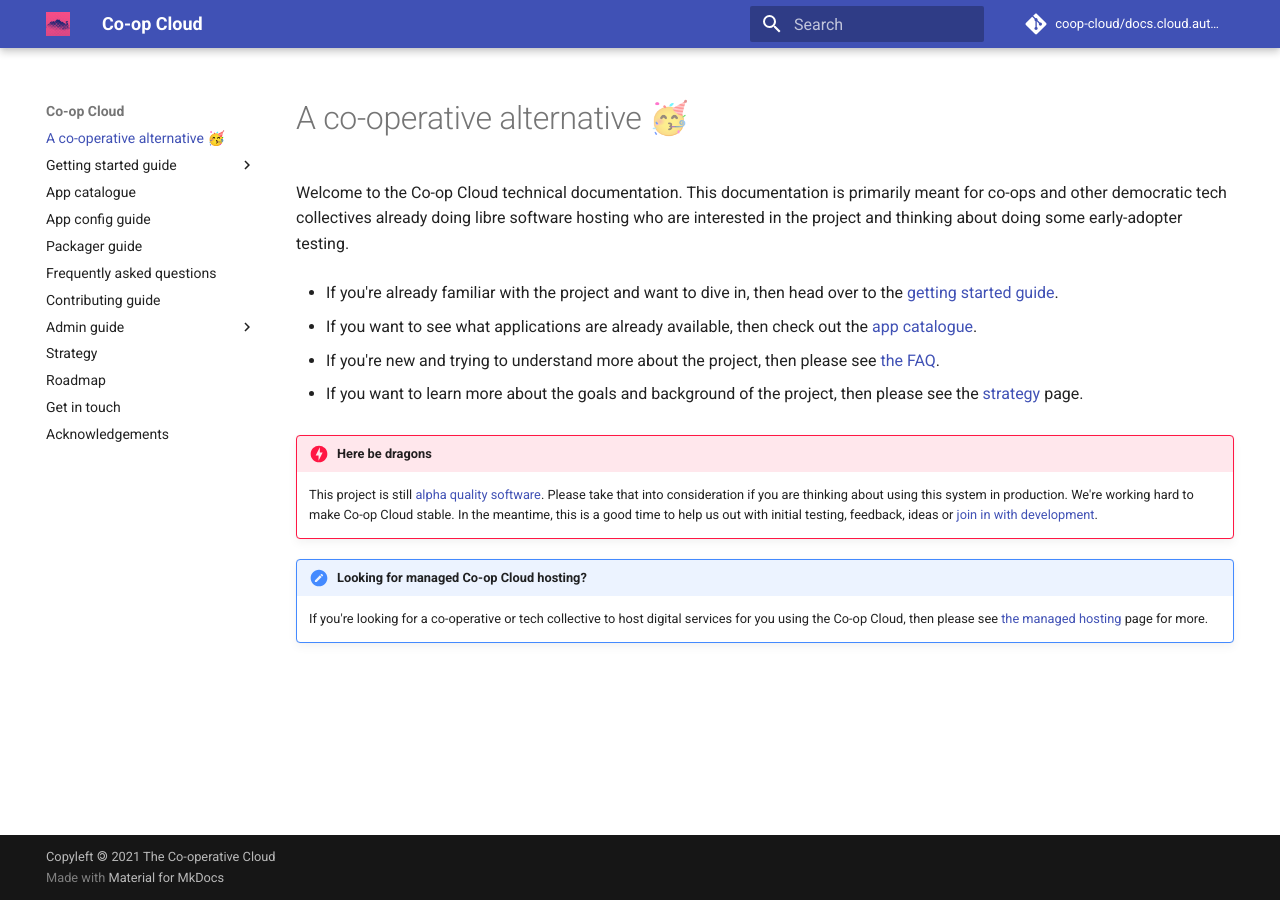
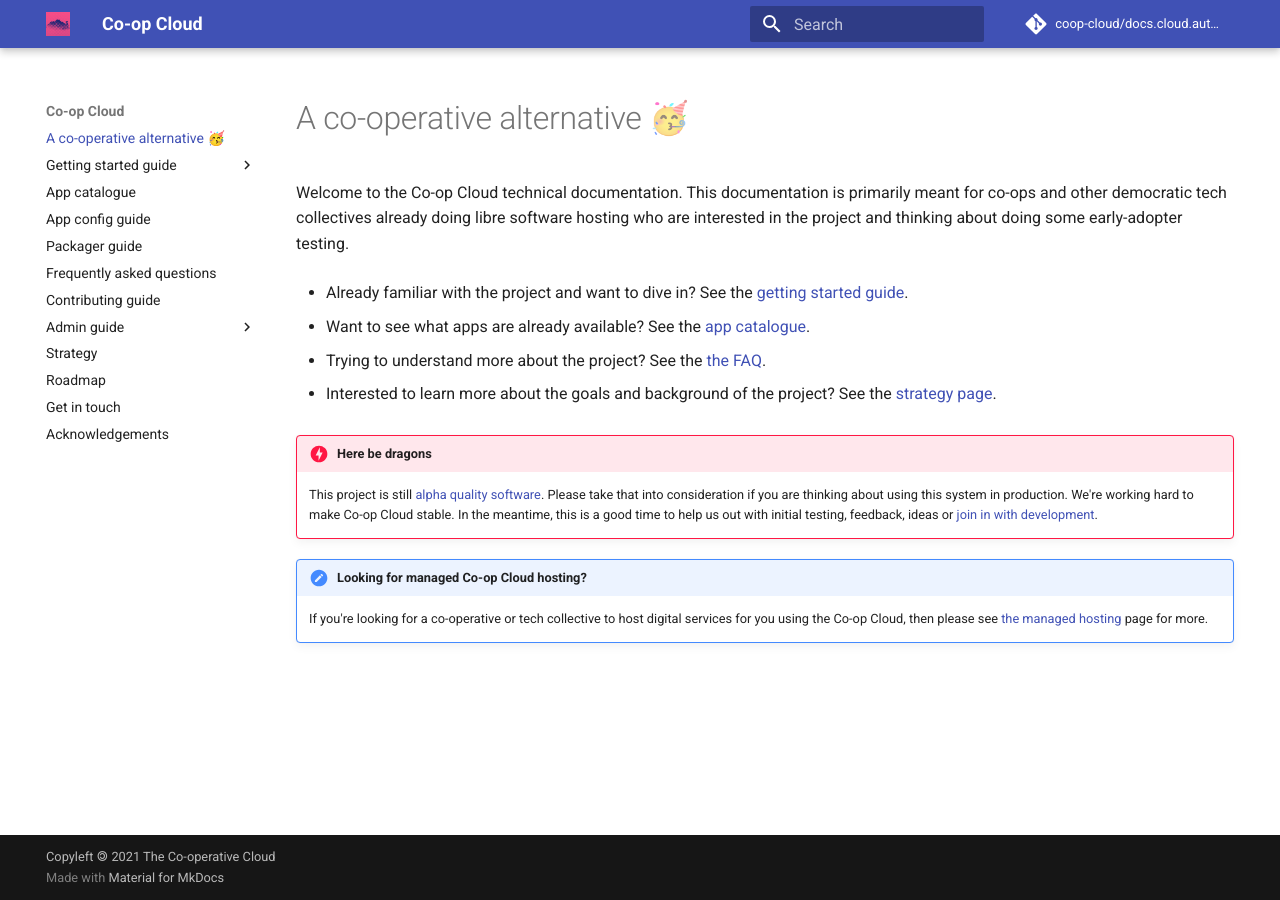
Before and after one commit to mayel/docs.coopcloud.tech, an MkDocs documentation site: the page built from docs/index.md, in a window 1280 px wide. Built offline with MkDocs 1.6.1 and Material for MkDocs 9.7.7, drawn with Linux system fonts in a browser that asks for light colours.

Commit message:
Rewording index intro

```diff
--- a/docs/index.md
+++ b/docs/index.md
@@ -4,13 +4,13 @@ title: Co-op Cloud
 
 Welcome to the Co-op Cloud technical documentation. This documentation is primarily meant for co-ops and other democratic tech collectives already doing libre software hosting who are interested in the project and thinking about doing some early-adopter testing.
 
-- If you're already familiar with the project and want to dive in, then head over to the [getting started guide](/overview/).
+- Already familiar with the project and want to dive in? See the [getting started guide](/overview/).
 
-- If you want to see what applications are already available, then check out the [app catalogue](/apps/).
+- Want to see what apps are already available? See the [app catalogue](/apps/).
 
-- If you're new and trying to understand more about the project, then please see [the FAQ](/faq/).
+- Trying to understand more about the project? See the [the FAQ](/faq/).
 
-- If you want to learn more about the goals and background of the project, then please see the [strategy](/strategy) page.
+- Interested to learn more about the goals and background of the project? See the [strategy page](/strategy).
 
 !!! danger "Here be dragons"
 
```
